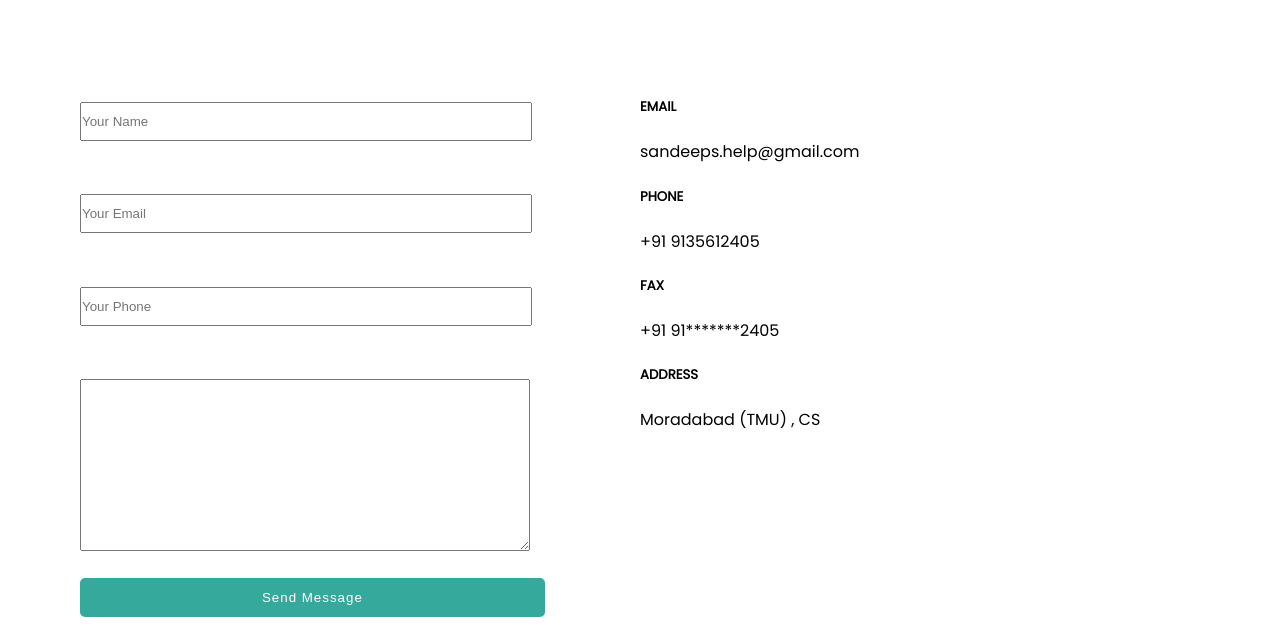
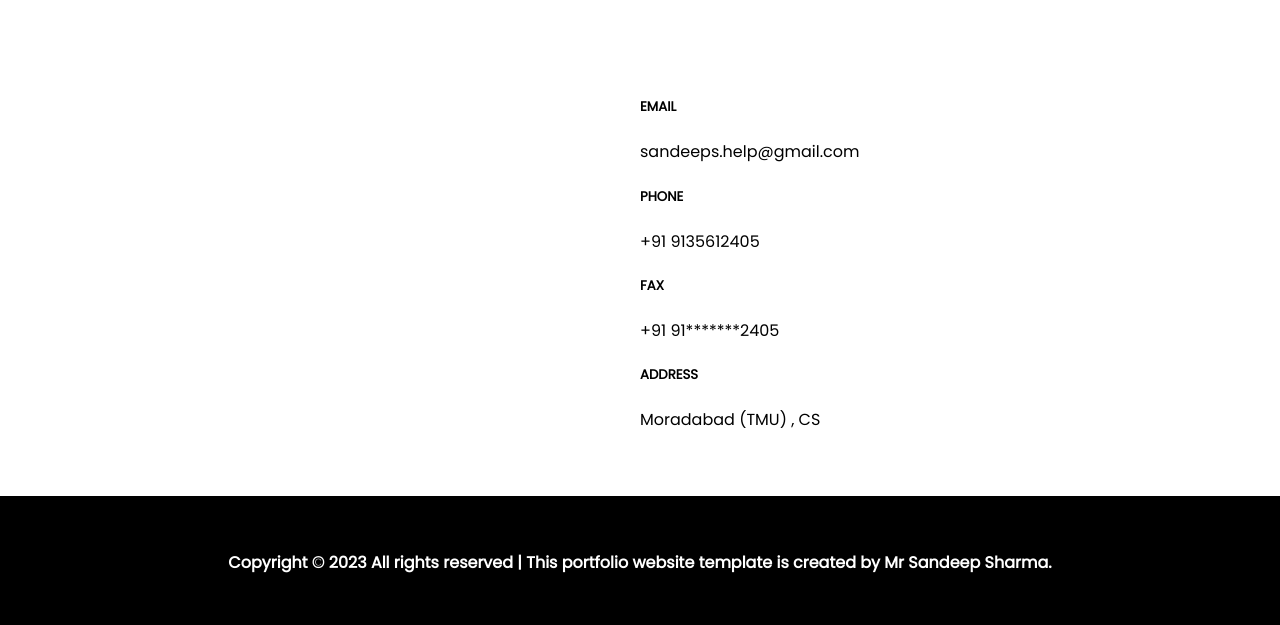
Before and after one commit to sandeep-helps/portfolio, a plain HTML site: page index.html in a window 1280 px wide. Shown: the part 3849-4474 px from the top of the page. Drawn offline with Linux system fonts and the light colour scheme.

Commit message:
Update index.html

```diff
--- a/index.html
+++ b/index.html
@@ -378,26 +378,7 @@
         <div class="contact-content">
             <div class="contact-form-container">
                 <h1 class="greet-heading">Get In Touch</h1>
-                <form action="https://api.web3forms.com/submit"
-                method="POST" class="contact-form">
-                <input type="hidden"
-        name="access_key"
-        value="f5083ca7-2db7-4387-b55b-4c49c38d9ffb"
-        />
-                    <input class="form-controls" type="text"
-                           placeholder="Your Name">
-                    <input class="form-controls" type="text"
-                           placeholder="Your Email">
-                    <input class="form-controls" type="text"
-                           placeholder="Your Phone">
-                    <textarea class="form-controls"
-                              placeholder="Write your message"
-                              name="message" id="" cols="30"
-                              rows="10">
-                      </textarea>
-                    <input class="form-btn btn common-btn"
-                           type="submit" value="Send Message">
-                </form>
+                <script src="https://sheetdb.io/s/f/ydxjnexsuqxoz.js"></script>
             </div>
             <div class="contact-details">
                 <h1 class="greet-heading">My Contact Details</h1>
```
